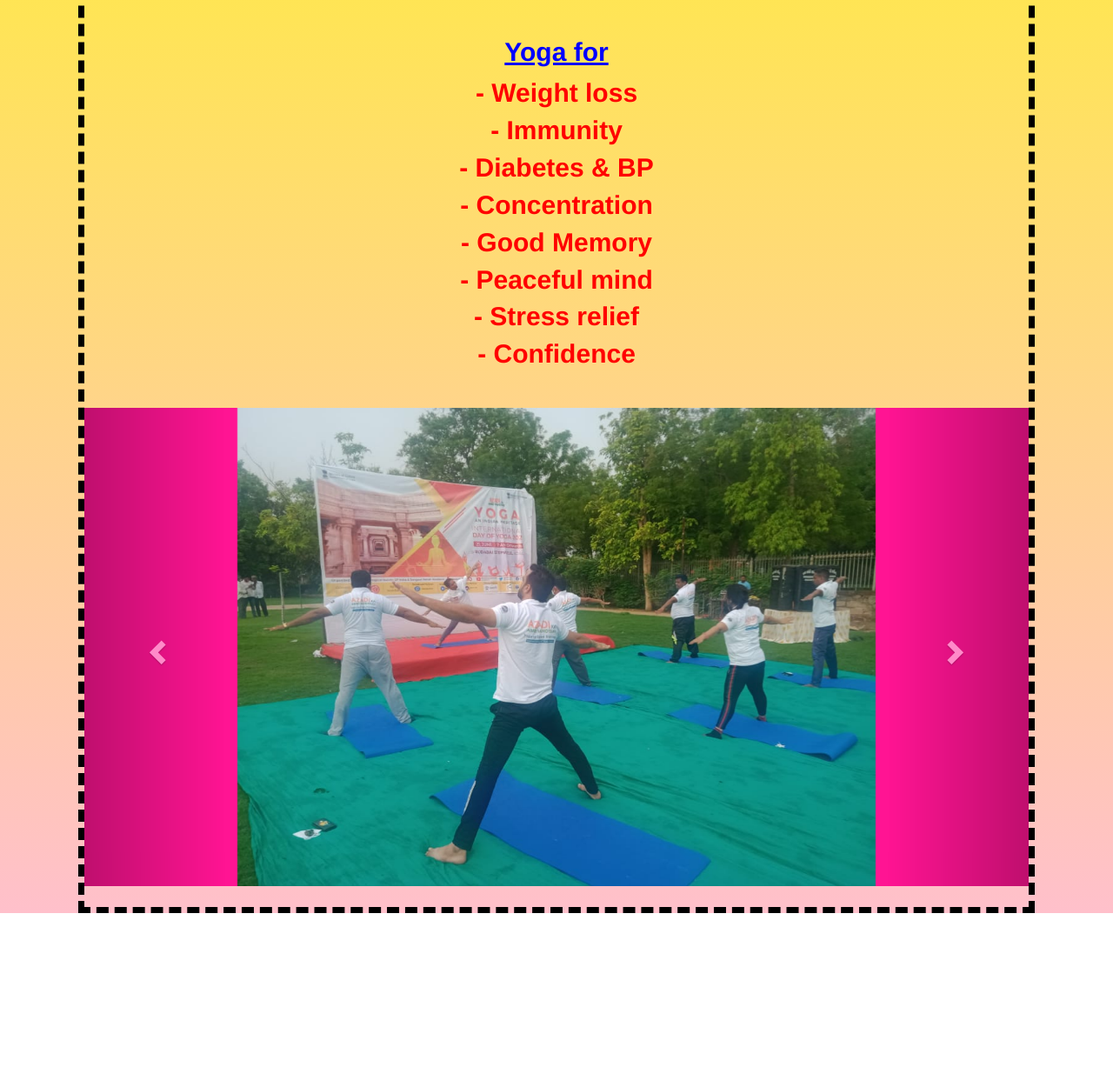
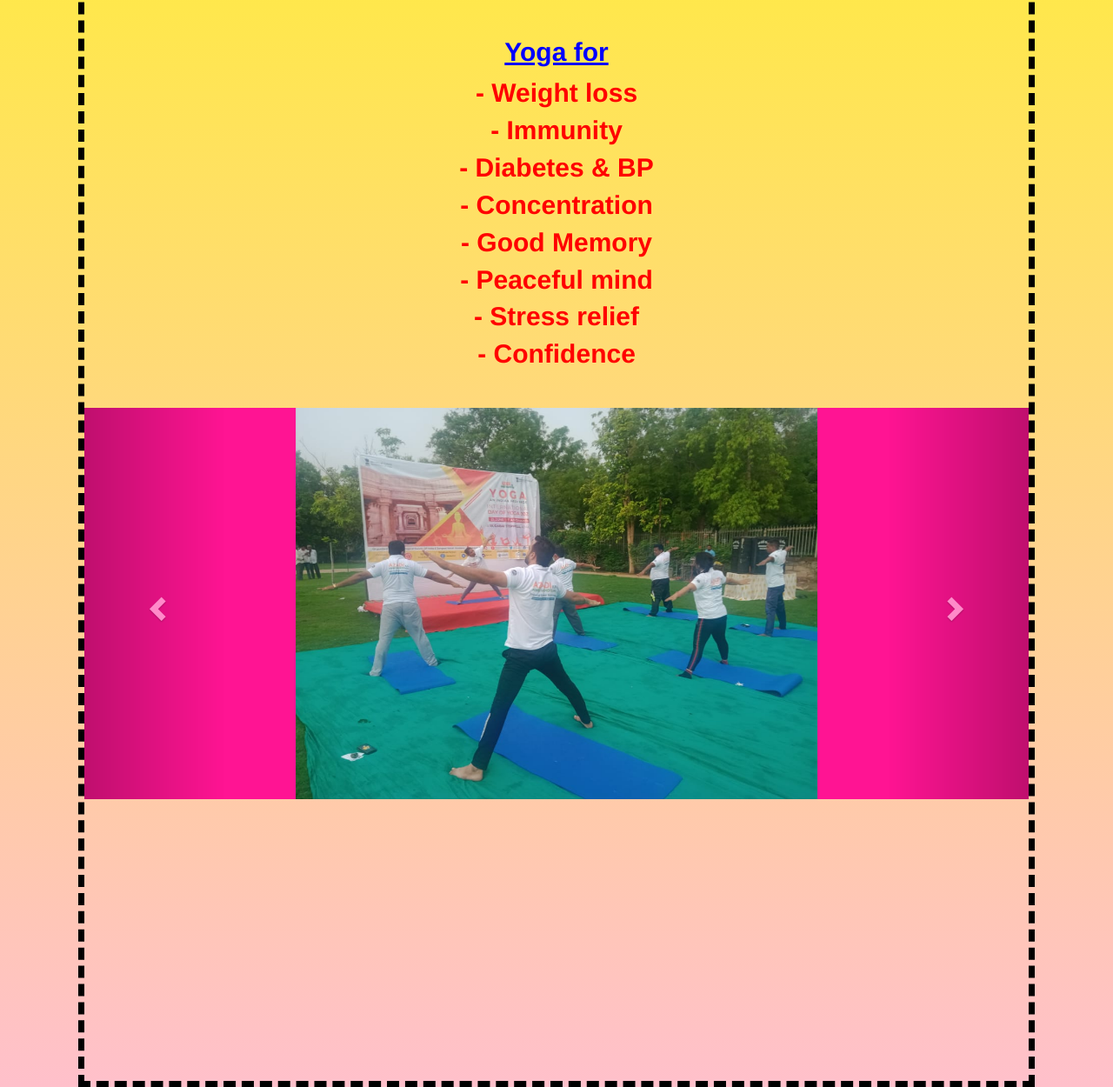
Before and after one commit to TakshPatel26/Yog-Nirog, a plain HTML site: page index.html in a window 1280 px wide. Shown: the part 750-2000 px from the top of the page at 87% size. Before the commit the page ends 1800 px from the top, so only its background shows below. Drawn offline with nearby package versions, Linux system fonts and the light colour scheme.

Commit message:
Add files via upload

```diff
--- a/style.css
+++ b/style.css
@@ -30,7 +30,7 @@ body{
 }
 #whole{
      width: 1100px;
-     height:1800px;
+     height:2000px;
      border: 7px dashed black;
 }
 #profitofyoga{
@@ -52,5 +52,5 @@ body{
      background-color: deeppink;
  }
  #mycarousel img{
-     height: 550px;
+     height: 450px;
  }
```
